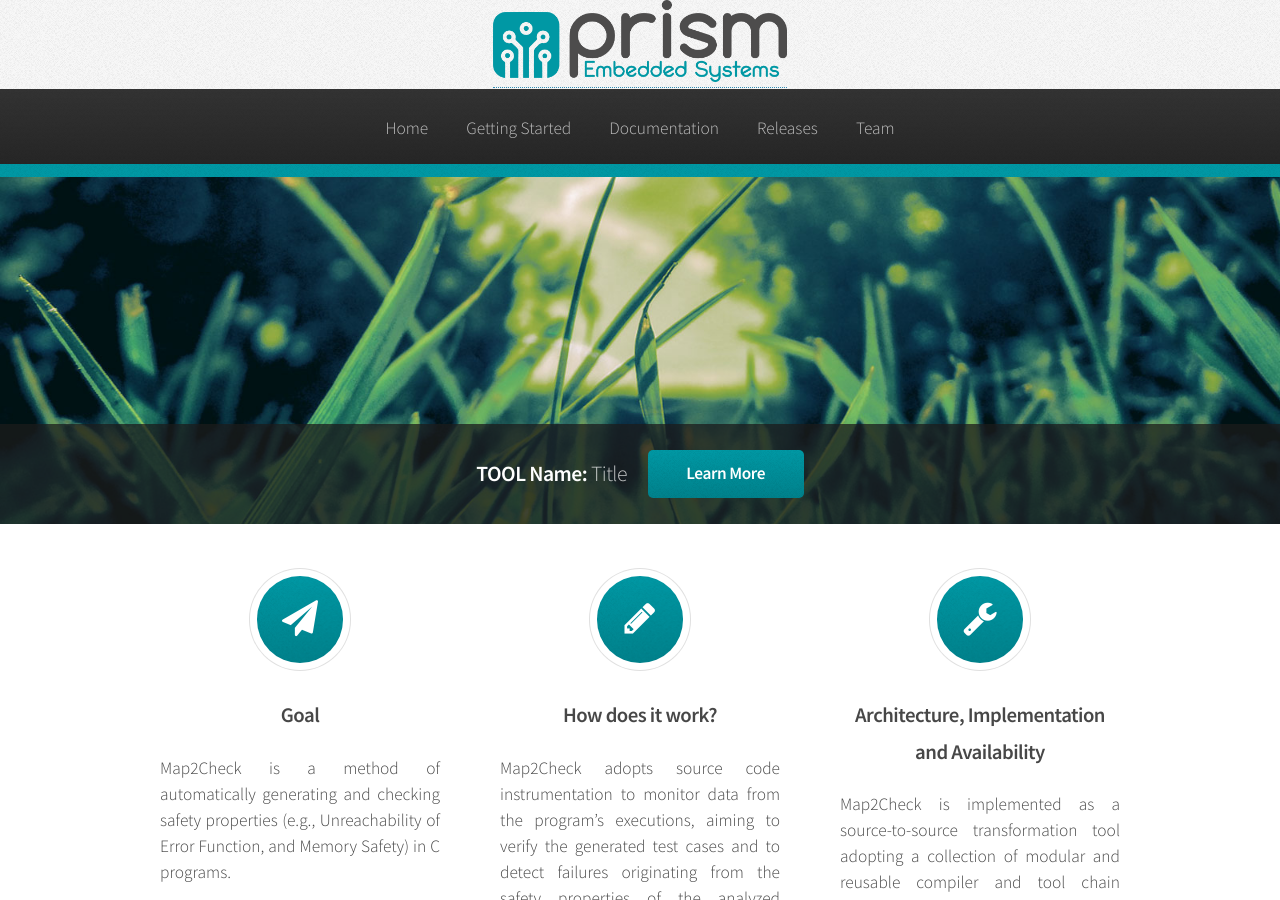
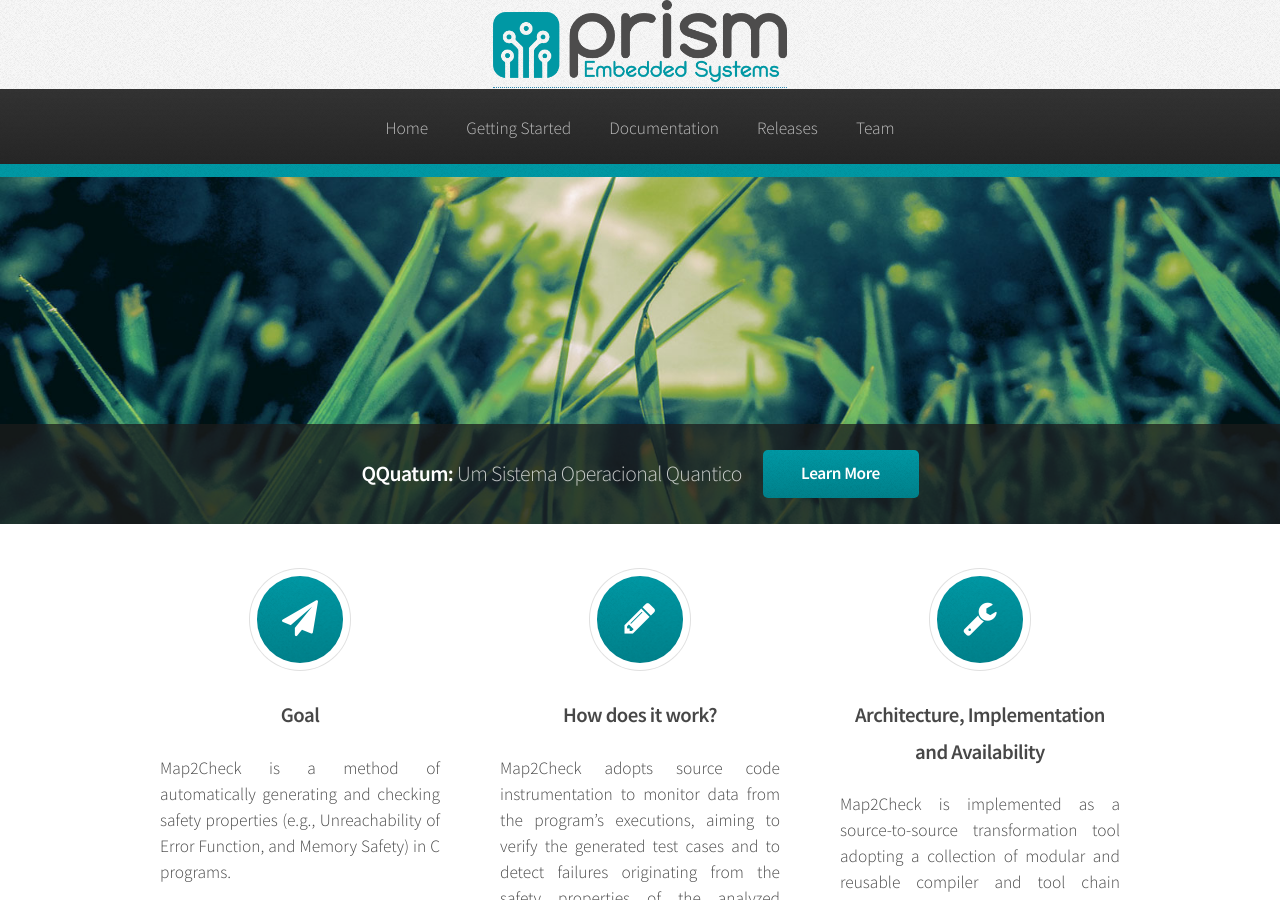
Before and after one commit to map2check/modelo_website_prismrr, a Jekyll site: the page built from index.html, in a window 1280 px wide and 900 px high. Built offline with Jekyll 4.4.1, drawn with Linux system fonts in a browser that asks for light colours; the list of posts is cut into pages by our own code.

Commit message:
Update title web site
Signed-off-by: Herbert Rocha <herberthb12@gmail.com>

```diff
--- a/index.html
+++ b/index.html
@@ -6,7 +6,7 @@ layout: default
 <!-- Banner -->
 	<section id="banner">
 		<header>
-			<h2>TOOL Name: <em>Title</em></h2>
+			<h2>QQuatum: <em>Um Sistema Operacional Quantico</em></h2>
 			<a href="{{ site.baseurl }}/documentation.html" class="button">Learn More</a>
 		</header>
 	</section>
```
